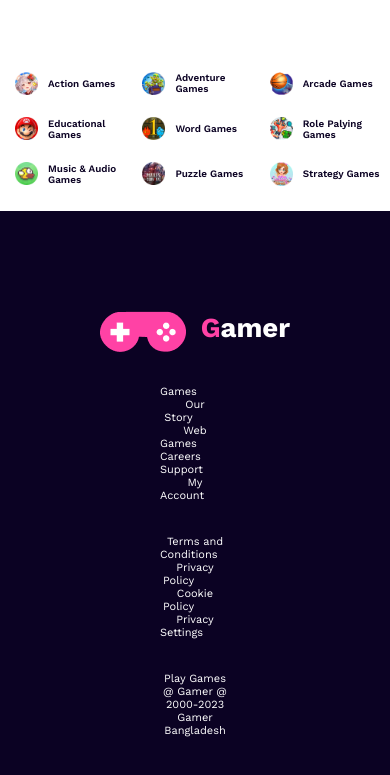
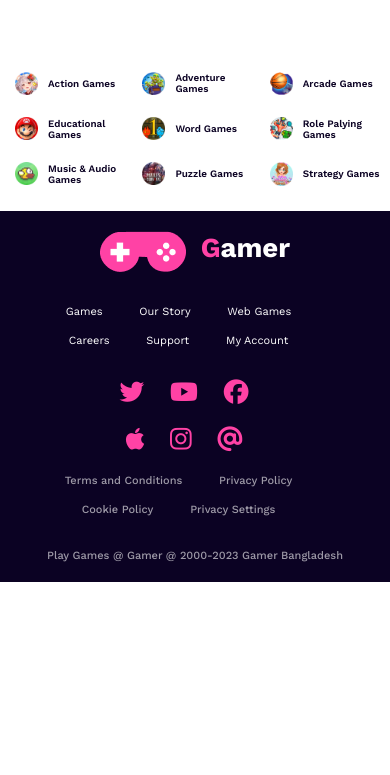
Before and after one commit to Dipu2001/Gamer-Zone, a plain HTML site: page index.html in a window 390 px wide. Shown: the part 2890-3665 px from the top of the page. After the commit the page ends 3472 px from the top, so only its background shows below. Drawn offline with nearby package versions, Linux system fonts and the light colour scheme.

Commit message:
made responsive the footer section

```diff
--- a/index.html
+++ b/index.html
@@ -153,18 +153,38 @@
             <h1><span>G</span>amer</h1>
         </div>
         <div class="menu-link">
+            <div class="link1">
             <a href="">Games</a>
             <a href="">Our Story</a>
             <a href="">Web Games</a>
+        </div>
+        <div class="link2">
             <a href="">Careers</a>
             <a href="">Support</a>
             <a href="">My Account</a>
         </div>
+        </div>
+        <div class="icons1">
+            <div class="icon1">
+            <i class="fa-brands fa-twitter"></i>
+            <i class="fa-brands fa-youtube"></i>
+            <i class="fa-brands fa-facebook"></i>
+        </div>
+        <div class="icon2">
+            <i class="fa-brands fa-apple"></i>
+            <i class="fa-brands fa-instagram"></i>
+            <i class="fa-solid fa-at"></i>
+        </div>
+        </div>
         <div class="settings">
+            <div class="s1">
             <a href="">Terms and Conditions</a>
             <a href="">Privacy Policy</a>
+        </div>
+        <div class="s2">
             <a href="">Cookie Policy</a>
             <a href="">Privacy Settings</a>
+        </div>
         </div>
         <p>Play Games @ Gamer @ 2000-2023 Gamer Bangladesh</p>
     </div>
--- a/style.css
+++ b/style.css
@@ -4,7 +4,7 @@
     font-family: 'Work Sans', sans-serif;
 }
 /* shared styles */
-i{
+.social-accounts i{
     color: #FF42A5;
     cursor: pointer;
 }
@@ -256,15 +256,41 @@ footer{
 }
 .footer .menu-link{
     margin-bottom: 3rem;
+    display: flex;
+    justify-content: center;
 }
 .footer .settings{
     margin-bottom: 3rem;
+    display: flex;
+    justify-content: center;
+
+}
+.settings a{
+    color: rgba(255, 255, 255, 0.60);
+    font-size: 1rem;
+    font-weight: 500;
+}
+.footer p{
+    color: rgba(255, 255, 255, 0.60);
+    font-size: 1rem;
+    font-weight: 500;
 }
 .footer span{
     color: #FF42A5;
 
 
 }
+.icons1{
+    display: flex;
+    justify-content: center;
+}
+.footer .icons1 i{
+    font-size: 2.25rem;
+    color: #FF42A5;
+    margin-right: 2rem;
+    margin-bottom: 2rem;
+}
+
 
 /* media query for small device */
 @media screen and (max-width:576px)  {
@@ -329,5 +355,20 @@ footer{
         display: grid;
         grid-template-columns: repeat(3,1fr);
     }
+    /* footer  */
+    footer{
+    padding: 20px 20px;
+    }
+    .settings{
+    flex-direction: column;
+    gap: 1.5rem;
+    }
+    .icons1{
+    flex-direction: column;
+    }
+    .menu-link{
+    flex-direction: column;
+    gap: 1.5rem;
+    }
 
 }
```
